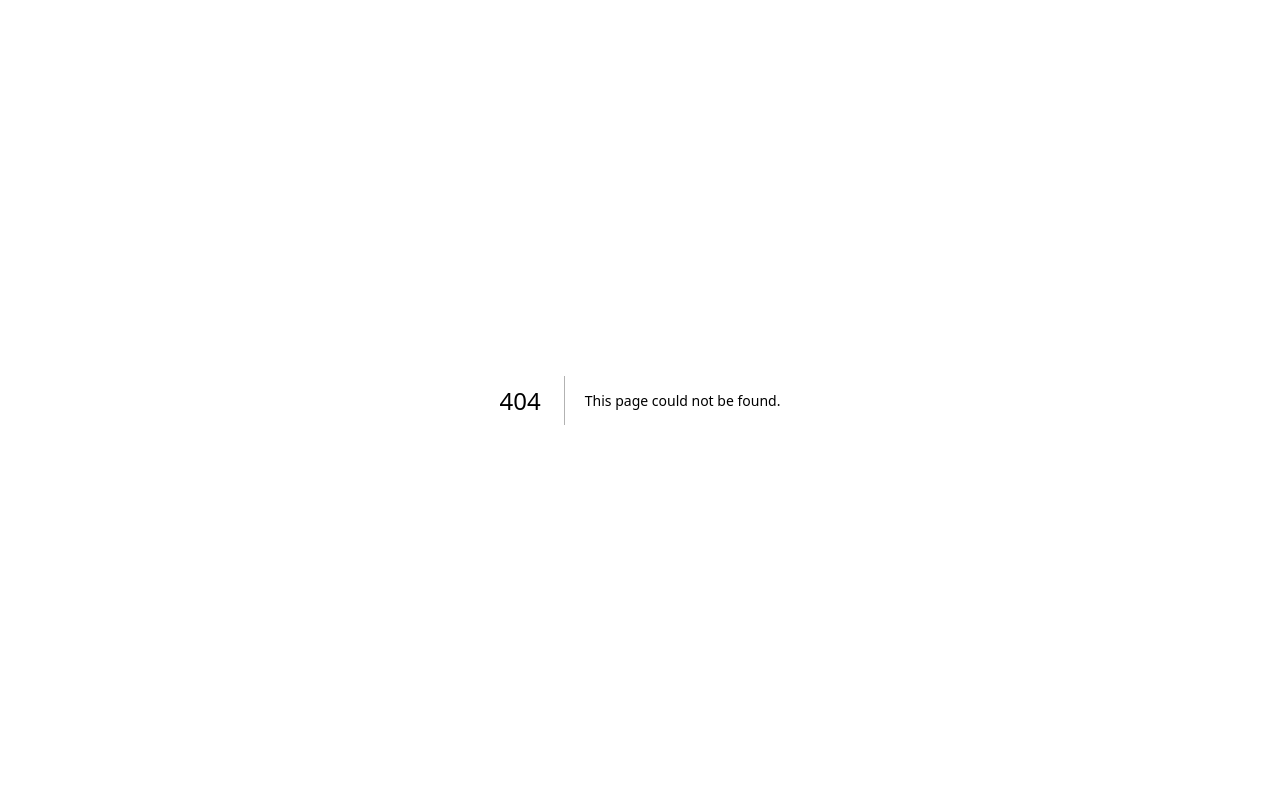
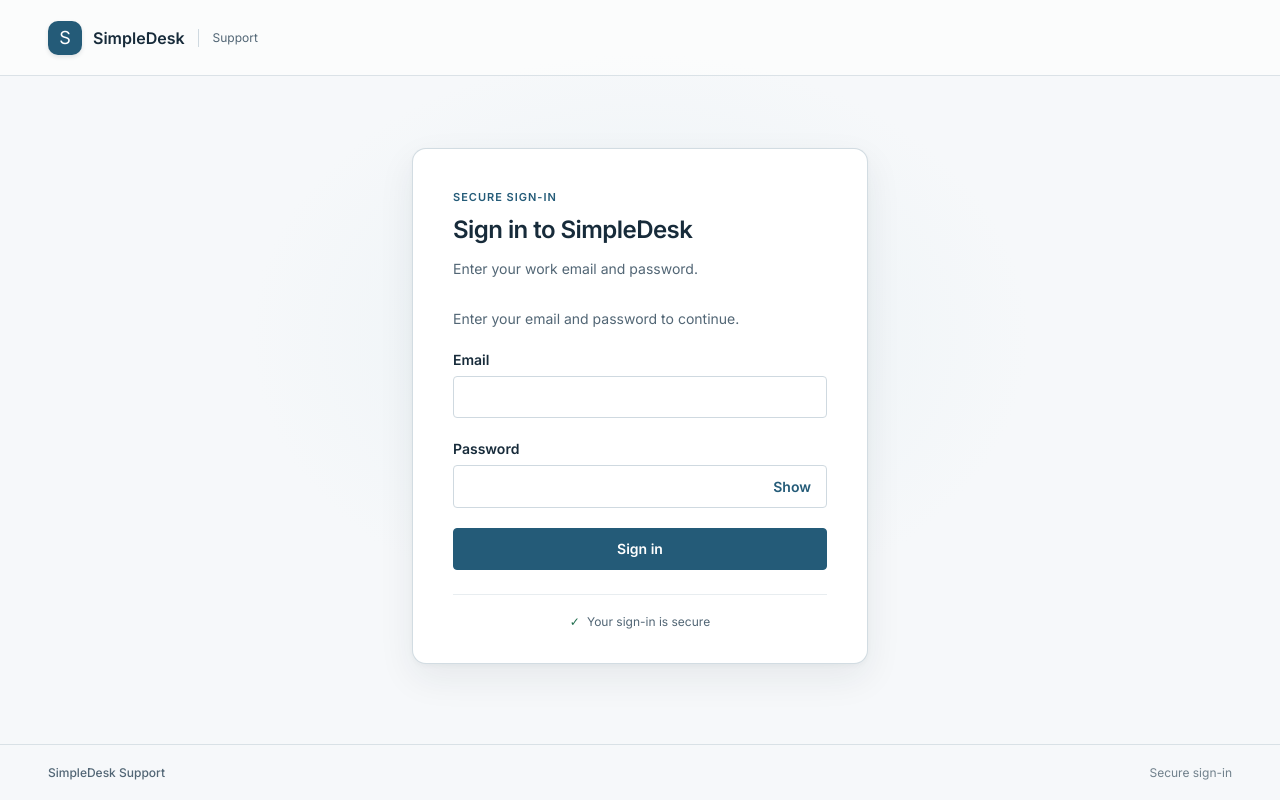
Before and after one commit to MuhammadAhmed1994/factory-68d2a404, a Next.js app in the folder apps/web/: page /sign-in in a window 1280 px wide. Before the commit this address had no page. Built offline with nearby package versions, Linux system fonts and the light colour scheme; no server answers.

Commit message:
T-16: Shared sign-in screen authenticates either role with generic errors

```diff
--- /dev/null
+++ b/apps/web/app/sign-in/page.tsx
@@ -0,0 +1,22 @@
+import SignInForm from '../../components/sign-in-form'
+
+export default function SignInPage() {
+  return (
+    <div style={{ minHeight: '100vh', display: 'flex', flexDirection: 'column', color: 'var(--sd-foreground)', background: 'radial-gradient(ellipse at 50% 42%, rgba(231, 240, 244, .78) 0, rgba(246, 248, 250, 0) 43%), var(--sd-background)' }}>
+      <header style={{ minHeight: 76, padding: '0 48px', display: 'flex', alignItems: 'center', borderBottom: '1px solid rgba(207, 217, 224, .72)', background: 'rgba(255, 255, 255, .58)' }}>
+        <a href="/" aria-label="SimpleDesk Support" style={{ display: 'inline-flex', alignItems: 'center', gap: 11, color: 'inherit', textDecoration: 'none' }}>
+          <span aria-hidden="true" style={{ width: 34, height: 34, display: 'grid', placeItems: 'center', borderRadius: 10, color: '#fff', background: 'var(--sd-primary)', fontSize: 18, boxShadow: '0 2px 4px rgba(23, 43, 58, .12)' }}>S</span>
+          <span style={{ fontSize: 16, fontWeight: 600 }}>SimpleDesk</span>
+          <span style={{ marginLeft: 2, paddingLeft: 14, borderLeft: '1px solid var(--sd-border)', color: 'var(--sd-muted-foreground)', fontSize: 12 }}>Support</span>
+        </a>
+      </header>
+      <main style={{ flex: 1, display: 'grid', placeItems: 'center', padding: '64px 24px 72px' }}>
+        <SignInForm />
+      </main>
+      <footer style={{ minHeight: 56, padding: '0 48px', display: 'flex', alignItems: 'center', justifyContent: 'space-between', borderTop: '1px solid rgba(207, 217, 224, .72)', color: '#71818C', fontSize: 12 }}>
+        <span style={{ color: 'var(--sd-muted-foreground)', fontWeight: 500 }}>SimpleDesk Support</span>
+        <span>Secure sign-in</span>
+      </footer>
+    </div>
+  )
+}
--- /dev/null
+++ b/apps/web/components/sign-in-form.tsx
@@ -0,0 +1,118 @@
+'use client'
+
+import { useEffect, useRef, useState, type FormEvent } from 'react'
+import { useRouter } from 'next/navigation'
+import { createSession } from '../lib/session'
+import styles from './record-form.module.css'
+
+const GENERIC_ERROR = "We couldn't sign you in. Check your credentials and try again."
+const EMPTY_MESSAGE = 'Enter your email and password to continue.'
+
+export default function SignInForm() {
+  const router = useRouter()
+  const [email, setEmail] = useState('')
+  const [password, setPassword] = useState('')
+  const [showPassword, setShowPassword] = useState(false)
+  const [pending, setPending] = useState(false)
+  const [error, setError] = useState(false)
+  const [empty, setEmpty] = useState(true)
+  const [success, setSuccess] = useState(false)
+  const errorRef = useRef<HTMLDivElement>(null)
+  const pendingRef = useRef(false)
+
+  useEffect(() => {
+    if (error) errorRef.current?.focus()
+  }, [error])
+
+  async function submit(event: FormEvent<HTMLFormElement>) {
+    event.preventDefault()
+    if (pendingRef.current) return
+    if (!email.trim() || !password) {
+      setEmpty(true)
+      setError(false)
+      return
+    }
+
+    setEmpty(false)
+    setError(false)
+    setSuccess(false)
+    pendingRef.current = true
+    setPending(true)
+    try {
+      const { user } = await createSession({ email: email.trim(), password })
+      if (user.role === 'admin') {
+        setSuccess(true)
+        router.push('/admin/tickets')
+      } else if (user.role === 'customer') {
+        setSuccess(true)
+        router.push('/tickets')
+      } else {
+        setError(true)
+      }
+    } catch {
+      setError(true)
+    } finally {
+      pendingRef.current = false
+      setPending(false)
+    }
+  }
+
+  return (
+    <section aria-labelledby="sign-in-title" style={{ width: 'min(100%, 456px)', padding: '40px 40px 32px', border: '1px solid rgba(207, 217, 224, .92)', borderRadius: 14, background: 'var(--sd-card)', boxShadow: '0 2px 5px rgba(23, 43, 58, .035), 0 14px 36px rgba(23, 43, 58, .075)' }}>
+      <p style={{ margin: '0 0 8px', color: 'var(--sd-primary)', fontSize: 11, fontWeight: 600, letterSpacing: '.09em', textTransform: 'uppercase' }}>Secure sign-in</p>
+      <h1 id="sign-in-title" style={{ margin: 0, fontSize: 24, lineHeight: '32px', fontWeight: 600, letterSpacing: '-.55px' }}>Sign in to SimpleDesk</h1>
+      <p style={{ margin: '12px 0 28px', color: 'var(--sd-muted-foreground)', lineHeight: '22px' }}>Enter your work email and password.</p>
+
+      <form className={styles.form} onSubmit={submit} noValidate>
+        {error && <div ref={errorRef} className={styles.formError} role="alert" tabIndex={-1}>{GENERIC_ERROR}</div>}
+        {empty && <p role="status" style={{ margin: 0, color: 'var(--sd-muted-foreground)' }}>{EMPTY_MESSAGE}</p>}
+        {success && <p role="status" style={{ margin: 0, color: 'var(--sd-success)', fontWeight: 600 }}>Signed in successfully.</p>}
+        <div className={styles.field}>
+          <label className={styles.label} htmlFor="sign-in-email">Email</label>
+          <input
+            className={styles.control}
+            id="sign-in-email"
+            name="email"
+            type="email"
+            autoComplete="email"
+            required
+            value={email}
+            onChange={(event) => setEmail(event.target.value)}
+          />
+        </div>
+        <div className={styles.field}>
+          <label className={styles.label} htmlFor="sign-in-password">Password</label>
+          <div style={{ position: 'relative' }}>
+            <input
+              className={styles.control}
+              style={{ paddingRight: 82 }}
+              id="sign-in-password"
+              name="password"
+              type={showPassword ? 'text' : 'password'}
+              autoComplete="current-password"
+              required
+              value={password}
+              onChange={(event) => setPassword(event.target.value)}
+            />
+            <button
+              type="button"
+              aria-label={showPassword ? 'Hide password' : 'Show password'}
+              aria-pressed={showPassword}
+              onClick={() => setShowPassword((visible) => !visible)}
+              style={{ position: 'absolute', top: '50%', right: 8, transform: 'translateY(-50%)', minHeight: 32, padding: '0 8px', border: 0, borderRadius: 4, background: 'transparent', color: 'var(--sd-primary)', fontWeight: 600, cursor: 'pointer' }}
+            >
+              {showPassword ? 'Hide' : 'Show'}
+            </button>
+          </div>
+        </div>
+        <button className={styles.submit} type="submit" disabled={pending} style={{ width: '100%' }}>
+          {pending ? 'Signing in…' : 'Sign in'}
+        </button>
+      </form>
+      <p style={{ margin: '24px 0 0', paddingTop: 18, borderTop: '1px solid #E8EDF0', display: 'flex', justifyContent: 'center', alignItems: 'center', gap: 7, color: 'var(--sd-muted-foreground)', fontSize: 12 }}>
+        <span aria-hidden="true" style={{ color: 'var(--sd-success)' }}>✓</span>
+        Your sign-in is secure
+      </p>
+    </section>
+  )
+}
```
Also changed, not shown: 1 other file (tests, documents, lock files or other folders).
